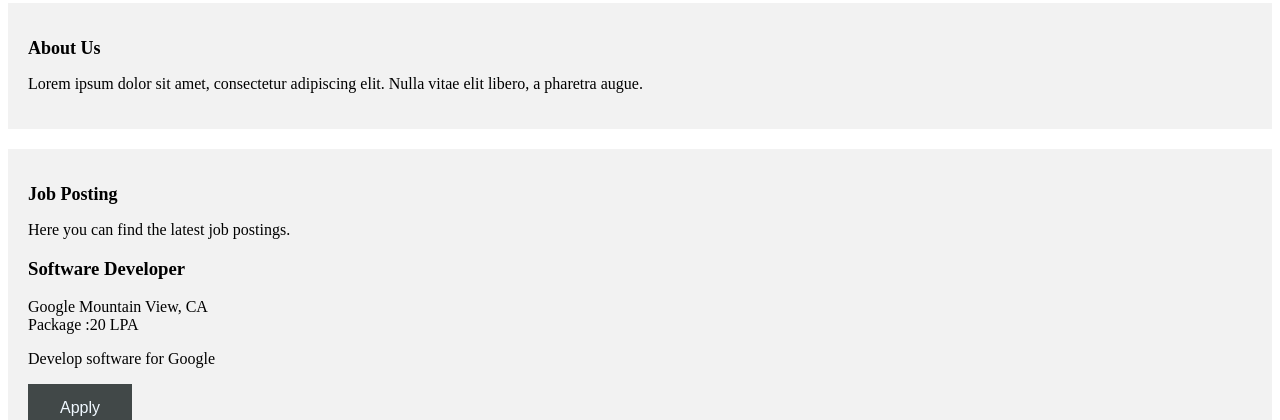
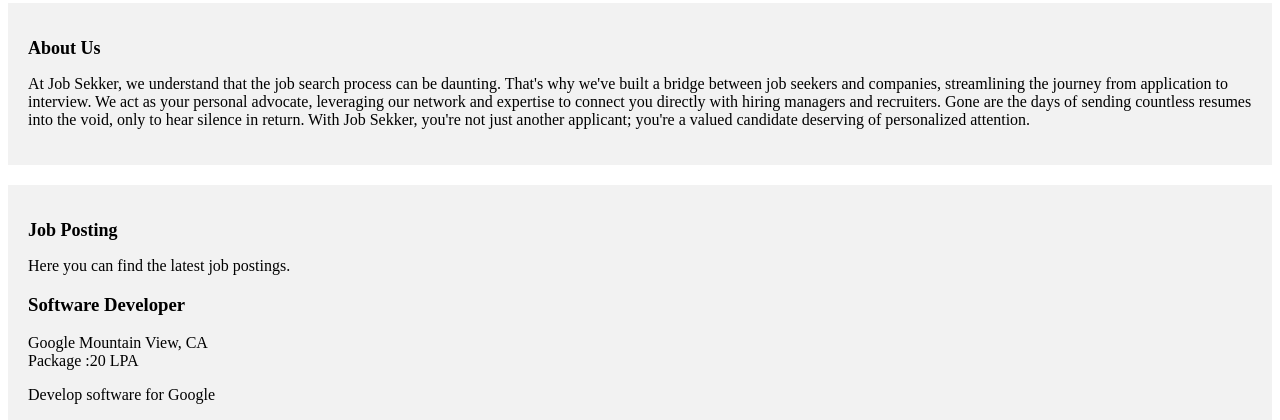
Before and after one commit to jatin12Sethi/JobFinder, a Flask app: page / in a window 1280 px wide. Shown: the part 487-907 px from the top of the page. Run offline with Flask 3, Linux system fonts and the light colour scheme.

Commit message:
added a requirements.txt

```diff
--- a/Templates/home.html
+++ b/Templates/home.html
@@ -47,7 +47,6 @@ background-color: #008CBA;/* Blue */
 <body>
     <div class="navbar">
         <span class="logo"> <h3>{{app_name}} </h3></span>
-        <img src="https://img.icons8.com/ios/50/000000/search--v1.png" alt="search" style="float: right;">
 
 
     </div>
@@ -55,7 +54,9 @@ background-color: #008CBA;/* Blue */
 
     <div class="section">
         <h2 class="about-us">About Us</h2>
-        <p>Lorem ipsum dolor sit amet, consectetur adipiscing elit. Nulla vitae elit libero, a pharetra augue.</p>
+        <p>At Job Sekker, we understand that the job search process can be daunting. That's why we've built a bridge between job seekers and companies, streamlining the journey from application to interview.
+
+            We act as your personal advocate, leveraging our network and expertise to connect you directly with hiring managers and recruiters. Gone are the days of sending countless resumes into the void, only to hear silence in return. With Job Sekker, you're not just another applicant; you're a valued candidate deserving of personalized attention.</p>
     </div>
 
     <div class="section">
--- a/app.py
+++ b/app.py
@@ -32,7 +32,7 @@ Jobs=[
 @app.route('/')
 
 def hello_world():
-    return render_template('home.html', jobs=Jobs,app_name='Job Board')
+    return render_template('home.html', jobs=Jobs,app_name='Job Search')
 
 #endpoint to list all jobs
 @app.route('/api/jobs')
--- /dev/null
+++ b/requirements.txt
@@ -0,0 +1,2 @@
+Flask
+gunicorn
```
